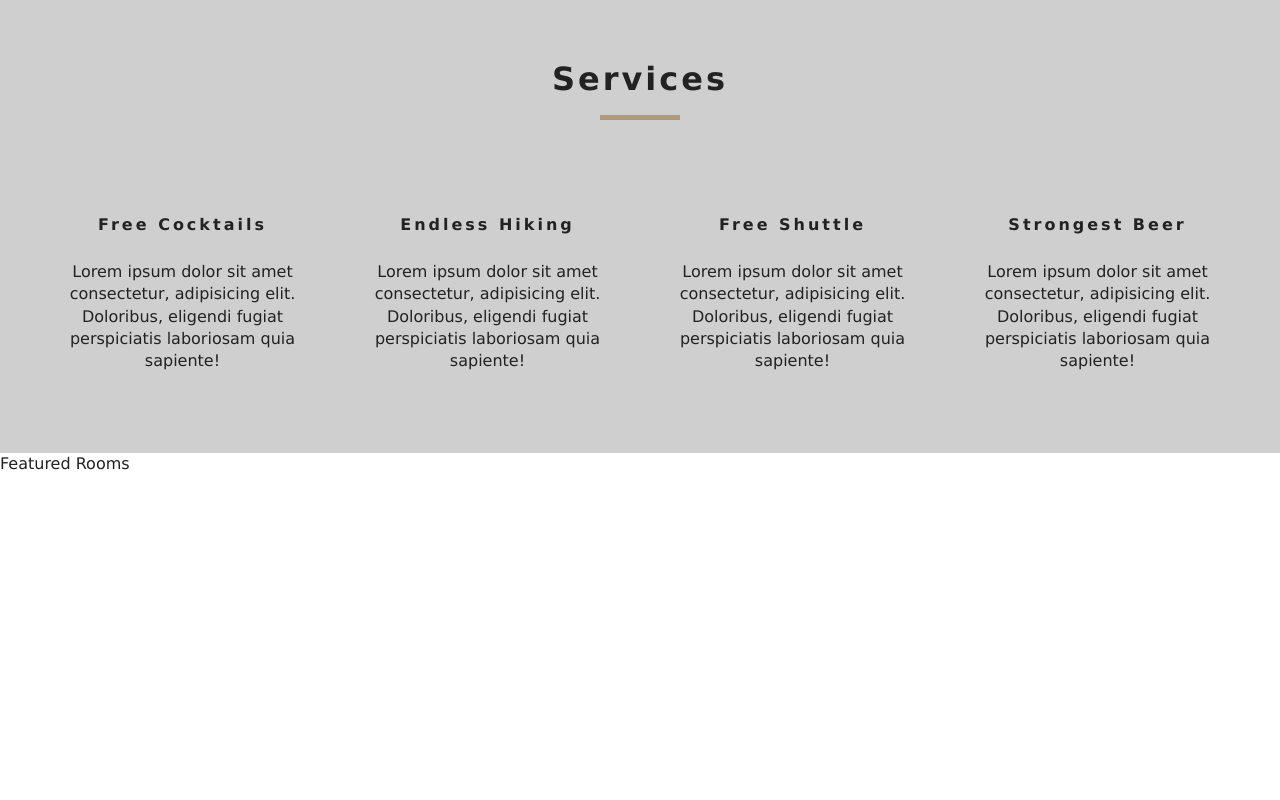
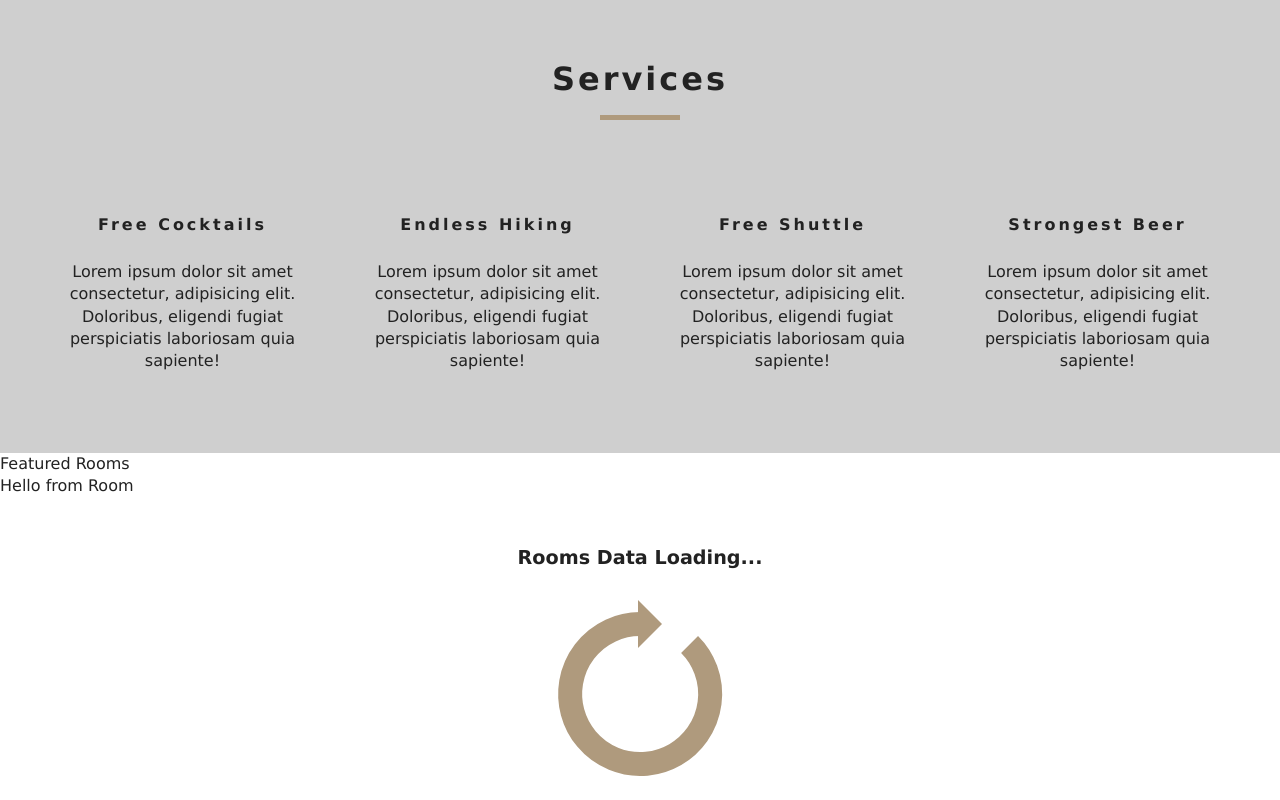
Before and after one commit to imjoymhnt/React-Beach-Resort, a React (Create React App) app: page / in a window 1280 px wide. Shown: the part 821-1621 px from the top of the page. Before the commit the page ends 1296 px from the top, so only its background shows below. Built offline with nearby package versions, Linux system fonts and the light colour scheme.

Commit message:
Created loading component and the basic structure of Room component

```diff
--- a/src/components/FeaturedRooms.js
+++ b/src/components/FeaturedRooms.js
@@ -1,11 +1,19 @@
 import React, { Component } from "react";
 import { RoomContext } from "../context";
+import Loading from "./Loading";
+import Room from "./Room";
 
 export default class FeaturedRooms extends Component {
   static contextType = RoomContext;
   render() {
     const { featuredRooms: rooms } = this.context;
     console.log(rooms);
-    return <div>Featured Rooms</div>;
+    return (
+      <div>
+        Featured Rooms
+        <Room />
+        <Loading />
+      </div>
+    );
   }
 }
--- /dev/null
+++ b/src/components/Loading.js
@@ -0,0 +1,11 @@
+import React from "react";
+import loadingGif from "../images/gif/loading-arrow.gif";
+
+export default function Loading() {
+  return (
+    <div className="loading">
+      <h4>rooms data loading...</h4>
+      <img src={loadingGif} alt="" />
+    </div>
+  );
+}
--- /dev/null
+++ b/src/components/Room.js
@@ -0,0 +1,5 @@
+import React from "react";
+
+export default function Room() {
+  return <div>Hello from Room</div>;
+}
```
Also changed, not shown: 1 other file (tests, documents, lock files or other folders).
